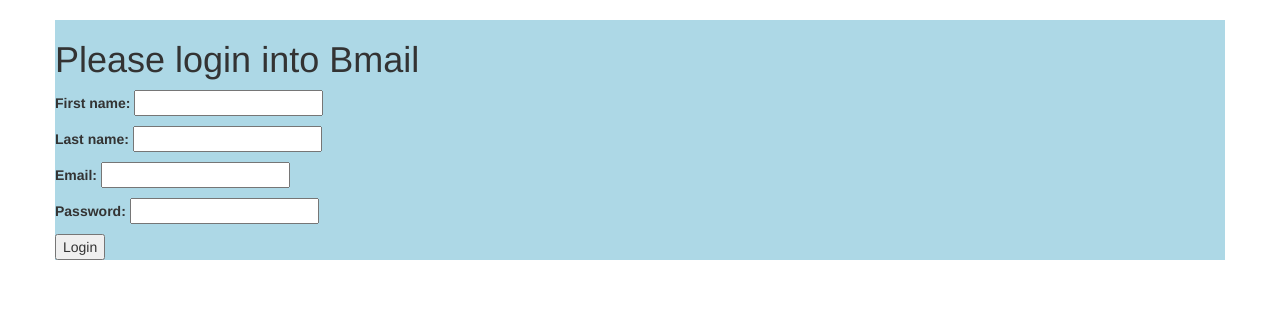
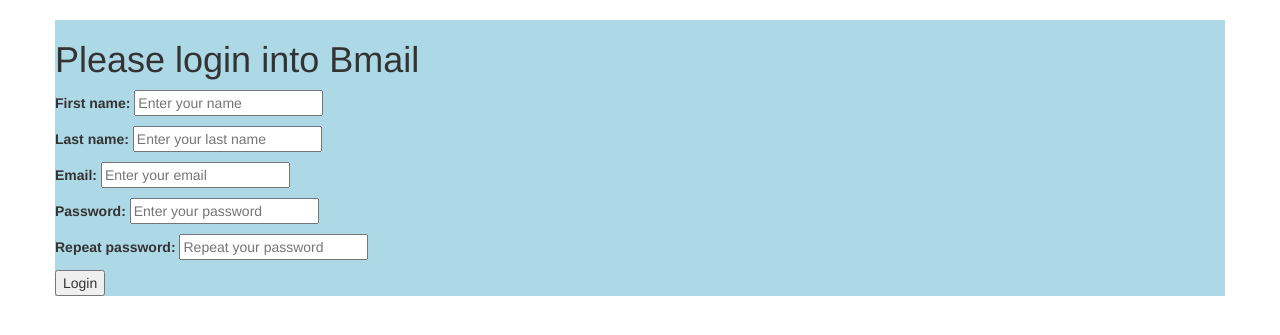
Before and after one commit to filippotocnik/koncni-projekt, a Python web app: template templates/login.html in a window 1280 px wide. Shown: the part 52-387 px from the top of the page. Run offline with Jinja, Linux system fonts and the light colour scheme; the template is opened without the code that fills it, so the values that code supplies are empty; some libraries are stand-ins or nearby versions.

```diff
--- a/templates/login.html
+++ b/templates/login.html
@@ -6,22 +6,26 @@
 
     <h1>Please login into Bmail</h1>
 
-    <form method="post" action="">
+    <form method="post" action="/login">
         <p>
             <b>First name: </b>
-            <input name="first_name" type="text" required>
+            <input name="first_name" placeholder="Enter your name" type="text" required>
         </p>
         <p>
             <b>Last name: </b>
-            <input name="last_name" type="text" required>
+            <input name="last_name" placeholder="Enter your last name" type="text" required>
         </p>
         <p>
             <b>Email: </b>
-            <input name="email" type="email" required>
+            <input name="email" placeholder="Enter your email" type="email" required>
         </p>
         <p>
             <b>Password: </b>
-            <input name="password" type="password" required>
+            <input name="password" placeholder="Enter your password" type="password" required>
+        </p>
+        <p>
+            <b>Repeat password: </b>
+            <input name="repeat_password" placeholder="Repeat your password" type="password" required>
         </p>
         <button type="submit">Login</button>
     </form>
```
Also changed, not shown: main.py (+17 -0 lines), models.py (added, +7 -0 lines), handlers/handlers.py (deleted), models/models.py (deleted), 2 other files.
